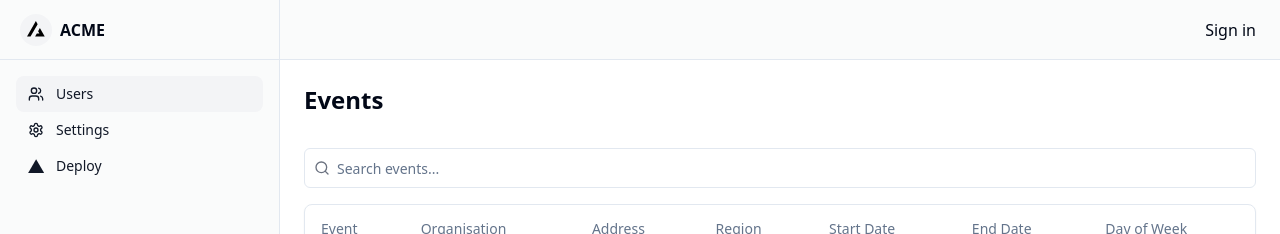
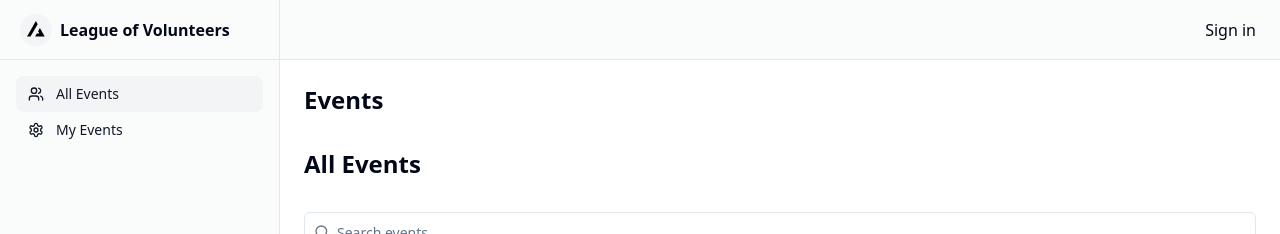
Before and after one commit to 0xMeePok/ah_league_of_volunteers, a Next.js app: page / in a window 1280 px wide. Shown: the top 234 px of the page. Built offline with nearby package versions, Linux system fonts and the light colour scheme; no server answers; the database is empty.

Commit message:
updated from template

```diff
--- a/app/layout.tsx
+++ b/app/layout.tsx
@@ -29,22 +29,18 @@ export default function RootLayout({
                   href="/"
                 >
                   <Logo />
-                  <span className="">ACME</span>
+                  <span className="">League of Volunteers</span>
                 </Link>
               </div>
               <div className="flex-1 overflow-auto py-2">
                 <nav className="grid items-start px-4 text-sm font-medium">
                   <NavItem href="/">
                     <UsersIcon className="h-4 w-4" />
-                    Users
+                    All Events
                   </NavItem>
                   <NavItem href="/settings">
                     <SettingsIcon className="h-4 w-4" />
-                    Settings
-                  </NavItem>
-                  <NavItem href="https://vercel.com/templates/next.js/admin-dashboard-tailwind-postgres-react-nextjs">
-                    <VercelLogo className="h-4 w-4" />
-                    Deploy
+                    My Events
                   </NavItem>
                 </nav>
               </div>
@@ -57,7 +53,7 @@ export default function RootLayout({
                 href="/"
               >
                 <Logo />
-                <span className="">ACME</span>
+                <span className="">League of Volunteers</span>
               </Link>
               <User />
             </header>
--- a/app/page.tsx
+++ b/app/page.tsx
@@ -16,6 +16,9 @@ export default async function IndexPage({
       <div className="flex items-center mb-8">
         <h1 className="font-semibold text-lg md:text-2xl">Events</h1>
       </div>
+      <div className="flex items-center mb-8">
+        <h1 className="font-semibold text-lg md:text-2xl">All Events</h1>
+      </div>
       <div className="w-full mb-4">
         <Search value={searchParams.q} />
       </div>
--- a/app/settings/page.tsx
+++ b/app/settings/page.tsx
@@ -2,7 +2,7 @@ export default async function SettingsPage() {
   return (
     <main className="flex flex-1 flex-col gap-4 p-4 md:gap-8 md:p-6">
       <div className="flex items-center">
-        <h1 className="font-semibold text-lg md:text-2xl">Settings</h1>
+        <h1 className="font-semibold text-lg md:text-2xl">Registered Events</h1>
       </div>
     </main>
   );
--- a/package.json
+++ b/package.json
@@ -37,5 +37,6 @@
     "singleQuote": true,
     "tabWidth": 2,
     "trailingComma": "none"
-  }
+  },
+  "packageManager": "pnpm@9.1.2+sha512.127dc83b9ea10c32be65d22a8efb4a65fb952e8fefbdfded39bdc3c97efc32d31b48b00420df2c1187ace28c921c902f0cb5a134a4d032b8b5295cbfa2c681e2"
 }
```
Also changed, not shown: 1 other file (tests, documents, lock files or other folders).
